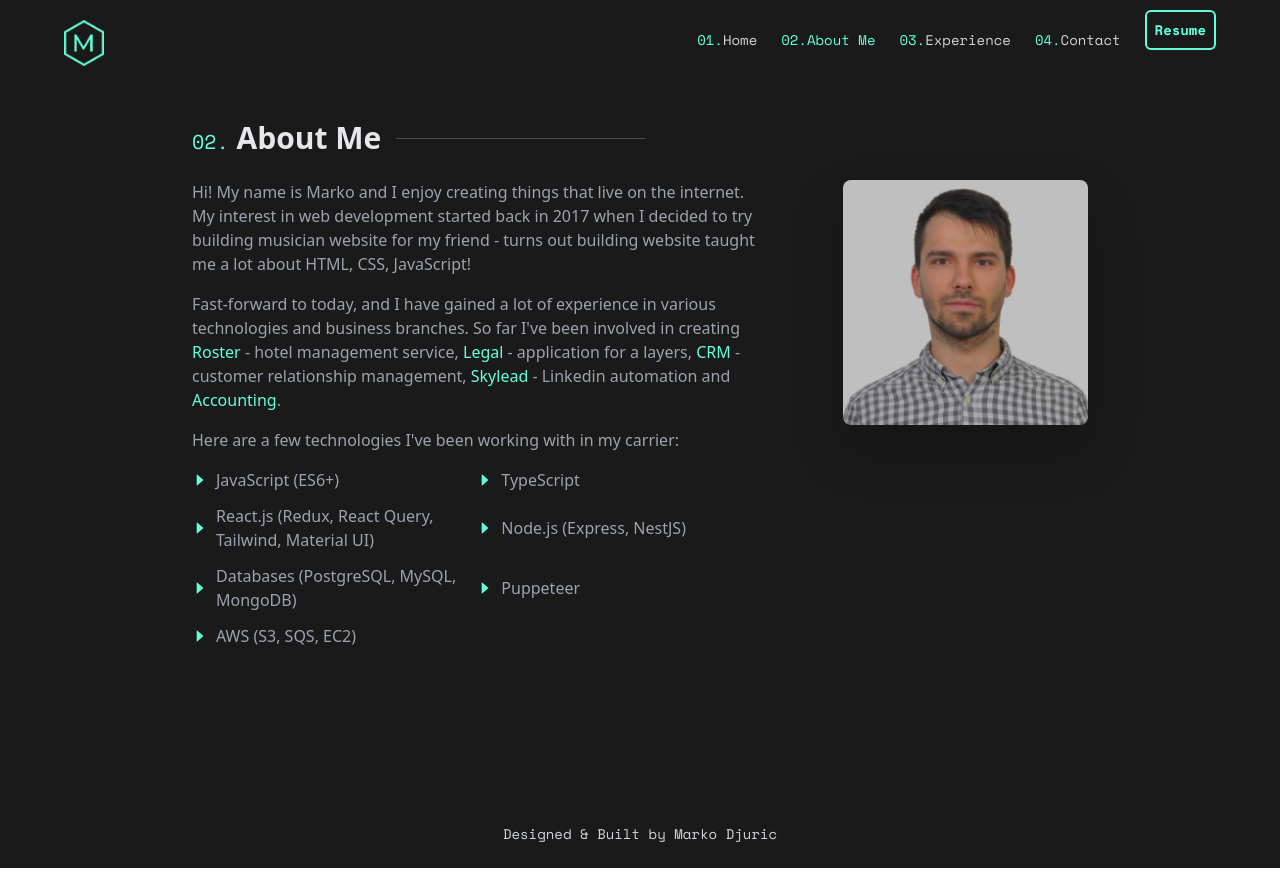
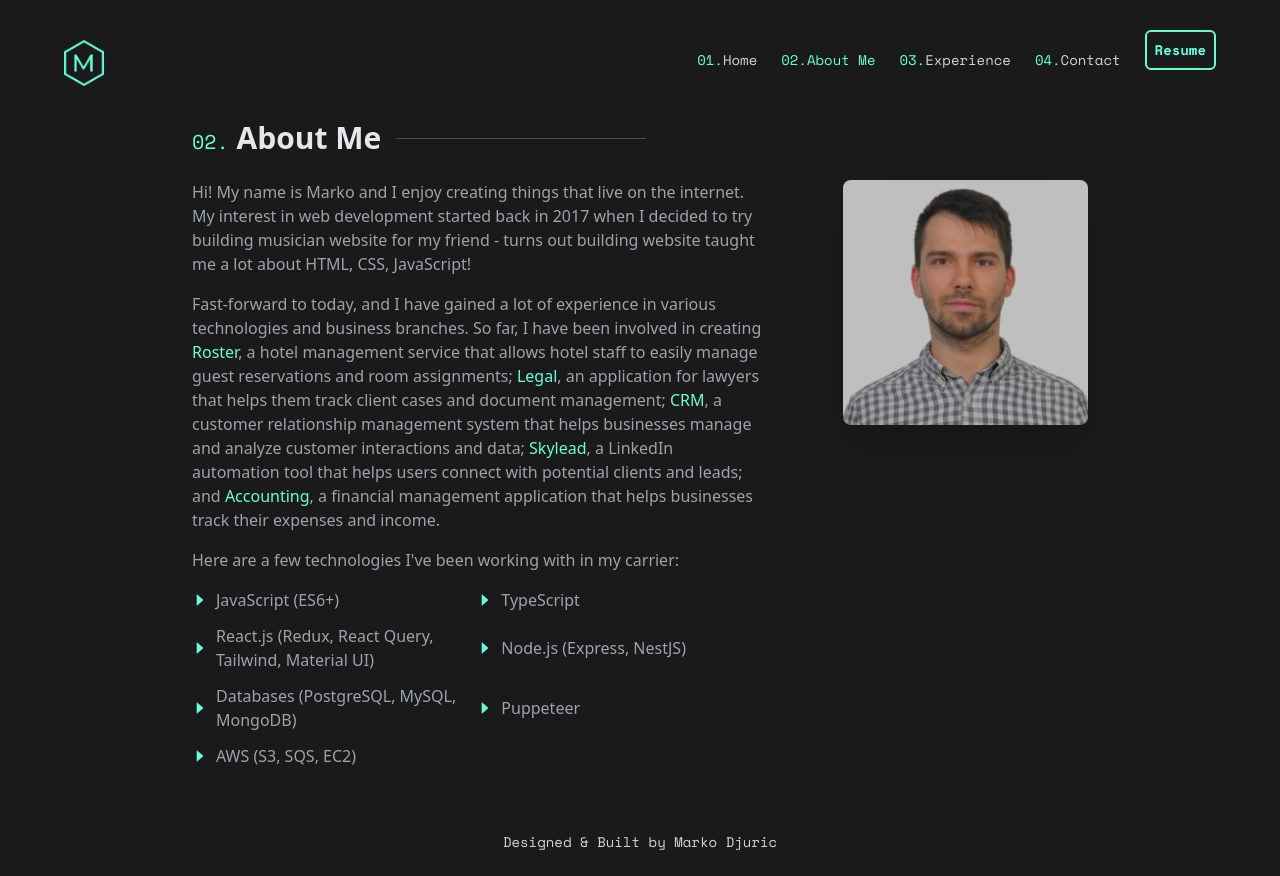
Before and after one commit to Marko351/mark_portfolio, a Next.js app: page /about in a window 1280 px wide. Built offline with nearby package versions, Linux system fonts and the light colour scheme.

Commit message:
changed content in about page, better styling for nav bar

```diff
--- a/components/Layout/index.jsx
+++ b/components/Layout/index.jsx
@@ -19,8 +19,10 @@ const Layout = ({ children }) => {
 
   return (
     <>
-      <div className={`flex flex-col min-h-screen bg-background font-SpaceMono relative overflow-hidden`}>
-        <div className={`flex justify-between items-center h-14 py-10 px-8 md:px-16 animate-fadeIn-1`}>
+      <div className={`flex flex-col min-h-screen pt-20 bg-background font-SpaceMono relative overflow-hidden`}>
+        <div
+          className={`fixed top-0 z-10 flex h-14 md:h-auto bg-background justify-between items-center py-10 px-8 md:px-16 animate-fadeIn-1 w-full`}
+        >
           {/* Logo */}
           <Logo />
 
@@ -46,10 +48,10 @@ const Layout = ({ children }) => {
         </footer>
 
         {/* Social Links */}
-        <div className={`hidden md:flex flex-col absolute bottom-2 left-14 text-2xl line animate-fadeIn-1`}>
+        <div className={`hidden md:flex flex-col fixed bottom-2 left-14 text-2xl line animate-fadeIn-1`}>
           <SocialLinks />
         </div>
-        <div className={`hidden md:block absolute bottom-2 right-14 text-2xl line animate-fadeIn-1`}>
+        <div className={`hidden md:block fixed bottom-2 right-14 text-2xl line animate-fadeIn-1`}>
           <div className="text-gray-300 text-sm vertical-letters mb-4 cursor-pointer hover:text-primary">markodjuric351@gmail.com</div>
         </div>
       </div>
--- a/pages/about.jsx
+++ b/pages/about.jsx
@@ -4,7 +4,7 @@ import React from 'react';
 
 const About = (props) => {
   return (
-    <section className="bg-background lg:pb-28 mx-auto flex flex-col justify-center md:min-w-0 lg:min-w-[800px]">
+    <section className="bg-background mx-auto flex flex-col justify-center md:min-w-0 lg:min-w-[800px]">
       <h2 className="text-gray-200 text-xl md:text-3xl font-bold horizontal-line">
         <span className="text-primary text-md md:text-xl font-SpaceMono font-thin">02.</span> About Me
       </h2>
@@ -15,10 +15,13 @@ const About = (props) => {
             decided to try building musician website for my friend - turns out building website taught me a lot about HTML, CSS, JavaScript!
           </p>
           <p className="mt-4">
-            Fast-forward to today, and I have gained a lot of experience in various technologies and business branches. So far I've been involved in
-            creating <span className="text-primary">Roster</span> - hotel management service, <span className="text-primary">Legal</span> -
-            application for a layers, <span className="text-primary">CRM</span> - customer relationship management,{' '}
-            <span className="text-primary">Skylead</span> - Linkedin automation and <span className="text-primary">Accounting</span>.
+            Fast-forward to today, and I have gained a lot of experience in various technologies and business branches. So far, I have been involved
+            in creating <span className="text-primary">Roster</span>, a hotel management service that allows hotel staff to easily manage guest
+            reservations and room assignments; <span className="text-primary">Legal</span>, an application for lawyers that helps them track client
+            cases and document management; <span className="text-primary">CRM</span>, a customer relationship management system that helps businesses
+            manage and analyze customer interactions and data; <span className="text-primary">Skylead</span>, a LinkedIn automation tool that helps
+            users connect with potential clients and leads; and <span className="text-primary">Accounting</span>, a financial management application
+            that helps businesses track their expenses and income.
           </p>
           <p className="mt-4">Here are a few technologies I've been working with in my carrier:</p>
           <ul className="block md:grid grid-cols-2 gap-y-3 p-0 mt-4 overflow-hidden list-none">
@@ -66,7 +69,7 @@ const About = (props) => {
             </li>
           </ul>
         </div>
-        <div className="brightness-75 saturate-150 mt-14 max-w-xs md:mt-0">
+        <div className="brightness-75 saturate-150 mt-14 md:mt-0">
           <Image className="rounded-lg cursor-pointer mx-auto drop-shadow-2xl" src={'/images/me/me_1.jpeg'} alt="me" width={250} height={250} />
         </div>
       </div>
```
